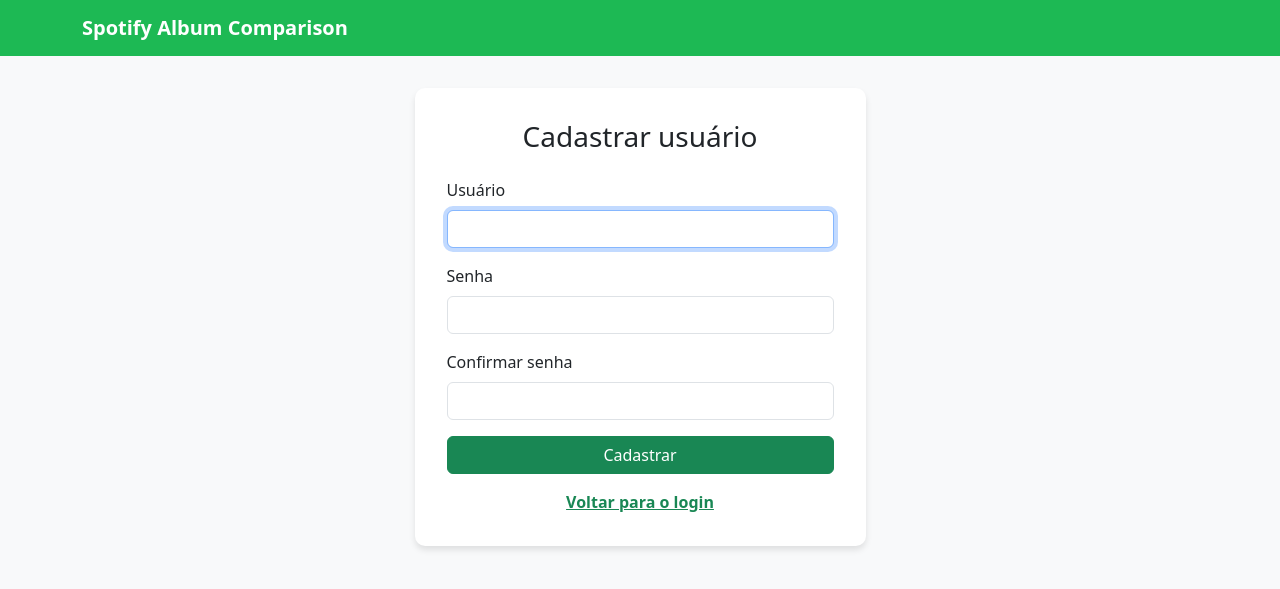
After one commit to filipejml/AlbumCompare, a Flask app: page /register in a window 1280 px wide. The commit adds this page. Shown: the top 589 px of the page. Run offline with Flask 3, Linux system fonts and the light colour scheme.

Commit message:
feat: login; refactor de lógica de acesso

```diff
--- a/app/app.py
+++ b/app/app.py
@@ -1,10 +1,22 @@
 import logging
 import os
 import re
+from functools import wraps
+from urllib.parse import urlparse, urljoin
 
 from dotenv import load_dotenv
-from flask import Flask, jsonify, render_template, request
+from flask import (
+    Flask,
+    flash,
+    jsonify,
+    redirect,
+    render_template,
+    request,
+    session,
+    url_for,
+)
 
+from auth_service import authenticate_user, create_user
 from spotify_service import SpotifyAPIError, SpotifyClient, SpotifyConfigurationError
 from track_comparison import compare_track_lists
 
@@ -19,6 +31,7 @@ logger = logging.getLogger(__name__)
 
 app = Flask(__name__)
 app.json.ensure_ascii = False
+app.secret_key = os.getenv("FLASK_SECRET_KEY", "altere-esta-chave-local")
 
 SPOTIFY_ID_PATTERN = re.compile(r"^[A-Za-z0-9]{22}$")
 PLACEHOLDER_COVER = "https://placehold.co/300x300?text=Sem+capa"
@@ -28,6 +41,30 @@ spotify = SpotifyClient(
     client_secret=os.getenv("SPOTIFY_CLIENT_SECRET"),
     market=os.getenv("SPOTIFY_MARKET", "BR"),
 )
+
+
+def is_authenticated():
+    return bool(session.get("authenticated"))
+
+
+def is_safe_redirect_url(target):
+    if not target:
+        return False
+    host_url = urlparse(request.host_url)
+    redirect_url = urlparse(urljoin(request.host_url, target))
+    return redirect_url.scheme in ("http", "https") and host_url.netloc == redirect_url.netloc
+
+
+def login_required(view):
+    @wraps(view)
+    def wrapped_view(*args, **kwargs):
+        if app.config.get("LOGIN_DISABLED") or is_authenticated():
+            return view(*args, **kwargs)
+        if request.accept_mimetypes.best == "application/json":
+            return json_error("Autenticação necessária.", 401)
+        return redirect(url_for("login", next=request.full_path.rstrip("?")))
+
+    return wrapped_view
 
 
 def json_error(message, status_code):
@@ -61,11 +98,74 @@ def album_details(album):
 
 
 @app.route("/")
+@login_required
 def index():
     return render_template("index.html")
 
 
+@app.route("/login", methods=["GET", "POST"])
+def login():
+    if is_authenticated():
+        return redirect(url_for("index"))
+
+    error_message = None
+    next_url = request.args.get("next") or request.form.get("next") or url_for("index")
+    if not is_safe_redirect_url(next_url):
+        next_url = url_for("index")
+
+    if request.method == "POST":
+        username = request.form.get("username", "")
+        password = request.form.get("password", "")
+        user = authenticate_user(username, password)
+
+        if user:
+            session.clear()
+            session["authenticated"] = True
+            session["username"] = user["username"]
+            session["role"] = user["role"]
+            return redirect(next_url)
+
+        error_message = "Usuário ou senha inválidos."
+
+    return render_template("login.html", error_message=error_message, next_url=next_url)
+
+
+@app.route("/register", methods=["GET", "POST"])
+def register():
+    if is_authenticated():
+        return redirect(url_for("index"))
+
+    error_message = None
+    if request.method == "POST":
+        username = request.form.get("username", "")
+        password = request.form.get("password", "")
+        password_confirmation = request.form.get("password_confirmation", "")
+
+        if password != password_confirmation:
+            error_message = "A confirmação de senha não confere."
+        else:
+            try:
+                user = create_user(username, password)
+            except ValueError as error:
+                error_message = str(error)
+            else:
+                flash(
+                    f"Usuário {user['username']} cadastrado com sucesso. Faça login para continuar.",
+                    "success",
+                )
+                return redirect(url_for("login"))
+
+    return render_template("register.html", error_message=error_message)
+
+
+@app.route("/logout", methods=["POST"])
+def logout():
+    session.clear()
+    return redirect(url_for("login"))
+
+
 @app.route("/search_artist")
+@login_required
 def search_artist_route():
     query = (request.args.get("query") or "").strip()
 
@@ -85,6 +185,7 @@ def search_artist_route():
 
 
 @app.route("/get_albums")
+@login_required
 def get_albums_route():
     artist_id = (request.args.get("artist_id") or "").strip()
 
@@ -102,6 +203,7 @@ def get_albums_route():
 
 
 @app.route("/compare", methods=["POST"])
+@login_required
 def compare():
     album1_id = (request.form.get("album1") or "").strip()
     album2_id = (request.form.get("album2") or "").strip()
--- a/app/templates/error.html
+++ b/app/templates/error.html
@@ -10,6 +10,11 @@
     <nav class="navbar navbar-dark" style="background-color: #1DB954;">
         <div class="container">
             <a class="navbar-brand fw-bold" href="/">Spotify Album Comparison</a>
+            {% if session.get("authenticated") %}
+                <form action="{{ url_for('logout') }}" method="POST" class="ms-auto">
+                    <button type="submit" class="btn btn-outline-light btn-sm">Sair</button>
+                </form>
+            {% endif %}
         </div>
     </nav>
 
--- a/app/templates/index.html
+++ b/app/templates/index.html
@@ -39,6 +39,9 @@
     <nav class="navbar navbar-expand-lg navbar-dark">
         <div class="container">
             <a class="navbar-brand" href="/">Spotify Album Comparison</a>
+            <form action="{{ url_for('logout') }}" method="POST" class="ms-auto">
+                <button type="submit" class="btn btn-outline-light btn-sm">Sair</button>
+            </form>
         </div>
     </nav>
 
--- /dev/null
+++ b/app/templates/register.html
@@ -0,0 +1,74 @@
+<!DOCTYPE html>
+<html lang="pt-BR">
+<head>
+    <meta charset="UTF-8">
+    <meta name="viewport" content="width=device-width, initial-scale=1.0">
+    <title>Cadastro | Spotify Album Comparison</title>
+    <link href="https://cdn.jsdelivr.net/npm/bootstrap@5.3.0-alpha1/dist/css/bootstrap.min.css" rel="stylesheet">
+    <style>
+        body {
+            background-color: #f8f9fa;
+        }
+        .navbar {
+            background-color: #1DB954 !important;
+        }
+        .navbar-brand {
+            color: white !important;
+            font-weight: bold;
+        }
+        .register-container {
+            background-color: white;
+            padding: 2rem;
+            border-radius: 10px;
+            box-shadow: 0 4px 6px rgba(0, 0, 0, 0.1);
+            margin-top: 2rem;
+        }
+    </style>
+</head>
+<body>
+    <nav class="navbar navbar-expand-lg navbar-dark">
+        <div class="container">
+            <a class="navbar-brand" href="{{ url_for('login') }}">Spotify Album Comparison</a>
+        </div>
+    </nav>
+
+    <main class="container">
+        <div class="row justify-content-center">
+            <div class="col-md-5">
+                <div class="register-container">
+                    <h1 class="h3 text-center mb-4">Cadastrar usuário</h1>
+
+                    {% if error_message %}
+                        <div class="alert alert-danger" role="alert">{{ error_message }}</div>
+                    {% endif %}
+
+                    <form method="POST" action="{{ url_for('register') }}">
+                        <div class="mb-3">
+                            <label for="username" class="form-label">Usuário</label>
+                            <input type="text" class="form-control" id="username" name="username" autocomplete="username" minlength="3" maxlength="40" required autofocus>
+                        </div>
+
+                        <div class="mb-3">
+                            <label for="password" class="form-label">Senha</label>
+                            <input type="password" class="form-control" id="password" name="password" autocomplete="new-password" minlength="6" required>
+                        </div>
+
+                        <div class="mb-3">
+                            <label for="password_confirmation" class="form-label">Confirmar senha</label>
+                            <input type="password" class="form-control" id="password_confirmation" name="password_confirmation" autocomplete="new-password" minlength="6" required>
+                        </div>
+
+                        <button type="submit" class="btn btn-success w-100">Cadastrar</button>
+                    </form>
+
+                    <div class="text-center mt-3">
+                        <a href="{{ url_for('login') }}" class="link-success fw-semibold">Voltar para o login</a>
+                    </div>
+                </div>
+            </div>
+        </div>
+    </main>
+
+    <script src="https://cdn.jsdelivr.net/npm/bootstrap@5.3.0-alpha1/dist/js/bootstrap.bundle.min.js"></script>
+</body>
+</html>
--- a/app/templates/results.html
+++ b/app/templates/results.html
@@ -63,6 +63,9 @@
     <nav class="navbar navbar-expand-lg navbar-dark">
         <div class="container">
             <a class="navbar-brand" href="/">Spotify Album Comparison</a>
+            <form action="{{ url_for('logout') }}" method="POST" class="ms-auto">
+                <button type="submit" class="btn btn-outline-light btn-sm">Sair</button>
+            </form>
         </div>
     </nav>
 
```
Also changed, not shown: app/auth_service.py (added, +85 -0 lines), app/templates/login.html (added, +80 -0 lines), tests/test_app.py (+88 -1 lines), README.md, 2 other files.
